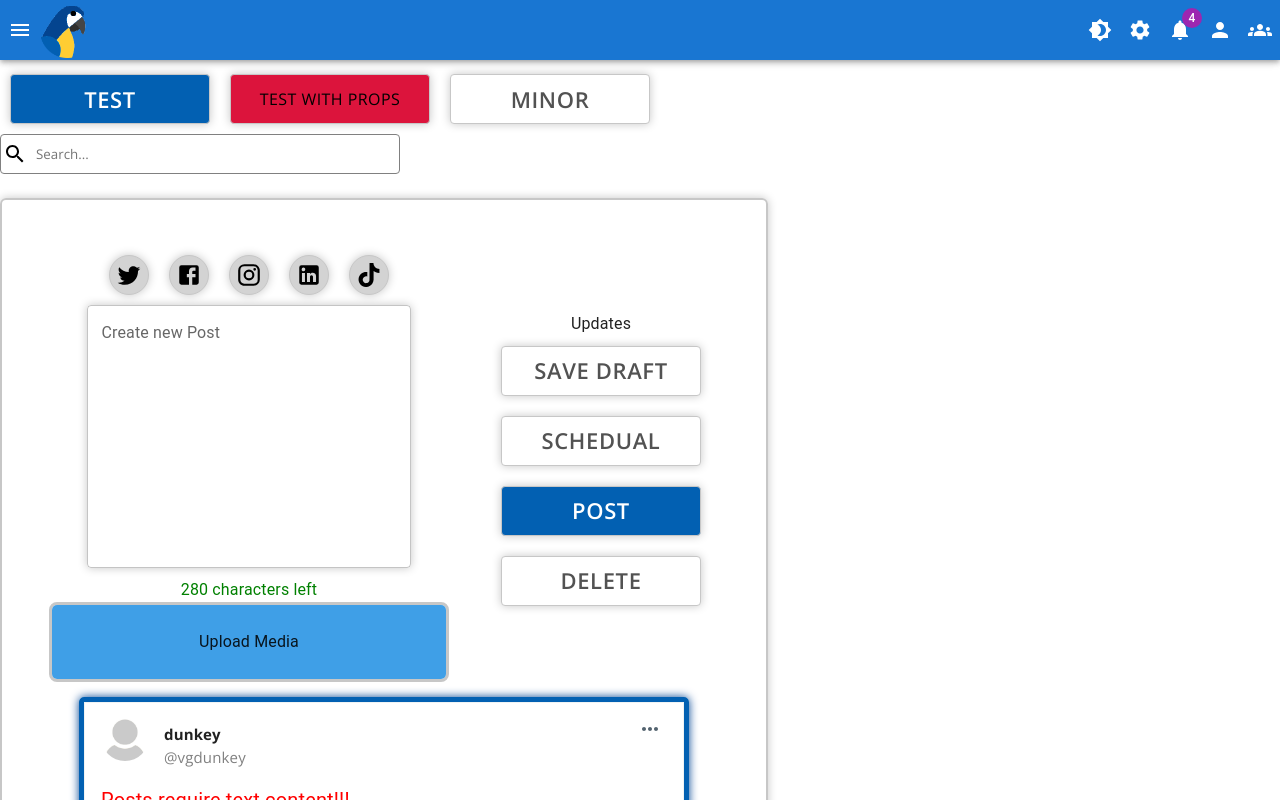
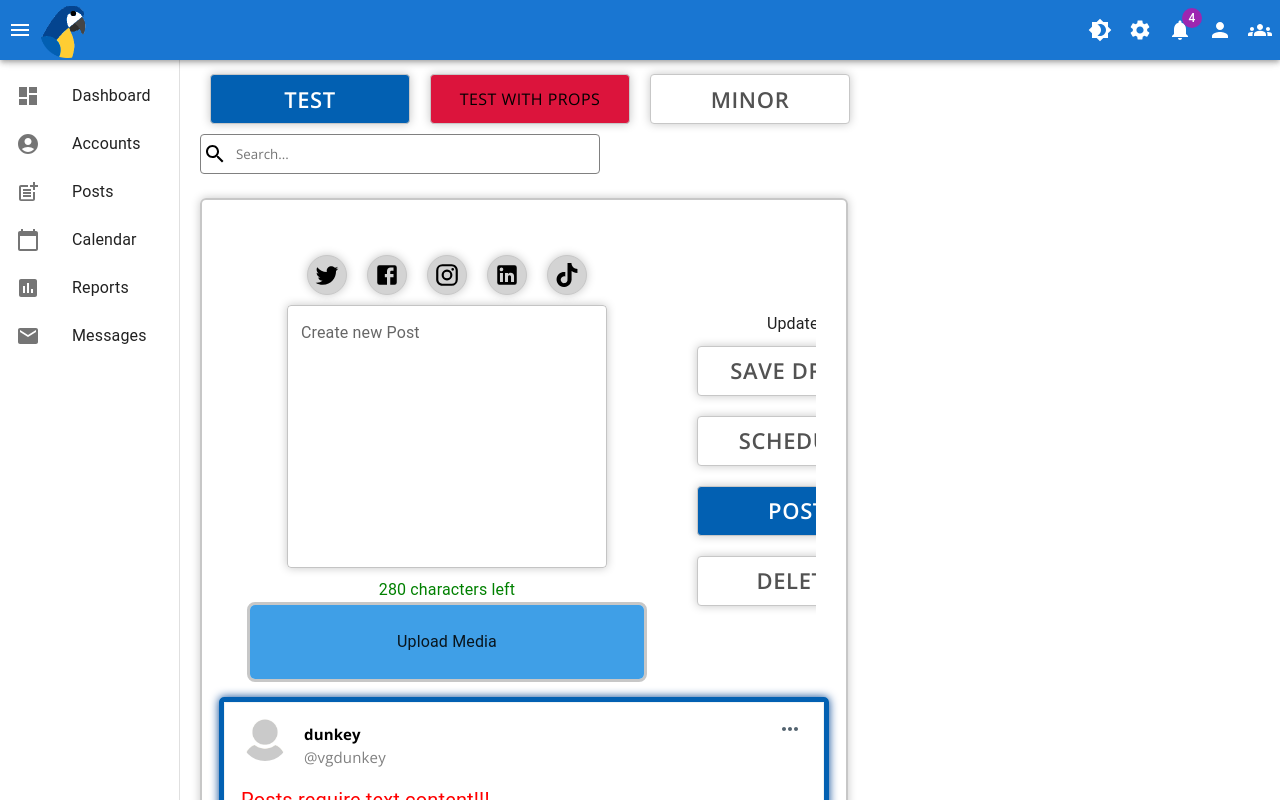
Before and after one commit to JMP-APZH/SocialPoly_vjmp, a React (Create React App) app in the folder frontend/: page / in a window 1280 px wide. Shown: the top 800 px of the page. Built offline with nearby package versions, Linux system fonts and the light colour scheme.

Commit message:
Added the Sidebar

```diff
--- a/frontend/package.json
+++ b/frontend/package.json
@@ -12,7 +12,6 @@
     "@testing-library/jest-dom": "^5.11.4",
     "@testing-library/react": "^11.1.0",
     "@testing-library/user-event": "^12.1.10",
-    "muuri-react": "mrtijn/muuri-react#master",
     "react": "^17.0.2",
     "react-dom": "^17.0.2",
     "react-dropzone": "^11.4.2",
--- a/frontend/src/App.jsx
+++ b/frontend/src/App.jsx
@@ -6,12 +6,14 @@ import { BrowserRouter as Router, Route } from "react-router-dom";
 import TestPage from "./Pages/TestPage/TestPage";
 import GridDND from "./Components/GridDND/GridDND";
 import Header from "./Components/Header/Header";
-import CssBaseline from "@mui/material/CssBaseline";
+import SideBar from "./Components/SideBar/SideBar";
+import { Box, CssBaseline } from "@mui/material";
 import { setToLS, getFromLS } from "./utils/storage";
 
 const Offset = styled("div")(({ theme }) => theme.mixins.toolbar);
 
 function App() {
+  /* let drawerWidth = 180; */
   const UserSystemTheme = window.matchMedia(
     "(prefers-color-scheme: dark)"
   ).matches;
@@ -19,6 +21,7 @@ function App() {
   const [darkMode, setDarkMode] = useState(
     getFromLS("DarkMode") !== null ? getFromLS("DarkMode") : UserSystemTheme
   );
+  const [drawerWidth, setDrawerWidth] = useState(180);
 
   const theme = createTheme({
     palette: {
@@ -31,15 +34,29 @@ function App() {
     setToLS("DarkMode", !darkMode);
   };
 
+  const toggleDrawer = () => {
+    if (drawerWidth === 180) {
+      setDrawerWidth(60);
+    } else {
+      setDrawerWidth(180);
+    }
+  };
   return (
     <ThemeProvider theme={theme}>
       <CssBaseline />
       <Router>
         <AppMain>
-          <Header toggleDarkMode={toggleDarkMode} darkMode={darkMode} />
+          <Header
+            toggleDarkMode={toggleDarkMode}
+            darkMode={darkMode}
+            toggleDrawer={toggleDrawer}
+          />
           <Offset />
-          <Route path="/" component={TestPage} exact />
-          <Route path="/grid" component={GridDND} exact />
+          <SideBar drawerWidth={drawerWidth} />
+          <Box style={{ marginLeft: drawerWidth + 20 }}>
+            <Route path="/" component={TestPage} exact />
+            <Route path="/grid" component={GridDND} exact />
+          </Box>
         </AppMain>
       </Router>
     </ThemeProvider>
--- a/frontend/src/Components/Header/Header.jsx
+++ b/frontend/src/Components/Header/Header.jsx
@@ -1,6 +1,6 @@
 import React from "react";
 import { HeaderMain } from "./HeaderStyle";
-import logoDuotone from "../../assets/images/ParrotHead.png";
+import logoHead from "../../assets/images/ParrotHead.png";
 import { AppBar, Badge, IconButton } from "@mui/material";
 import {
   Menu,
@@ -12,19 +12,18 @@ import {
   Brightness4,
 } from "@mui/icons-material";
 
-export default function Header({
-  handleDrawerToggle,
-  toggleDarkMode,
-  darkMode,
-}) {
+export default function Header({ toggleDrawer, toggleDarkMode, darkMode }) {
   return (
-    <AppBar>
+    <AppBar
+      position="fixed"
+      sx={{ zIndex: (theme) => theme.zIndex.drawer + 1 }}
+    >
       <HeaderMain>
         <div className="TopLeft">
-          <IconButton color="inherit" onClick={handleDrawerToggle}>
+          <IconButton color="inherit" onClick={toggleDrawer}>
             <Menu />
           </IconButton>
-          <img src={logoDuotone} className="Logo" alt="Logo" />
+          <img src={logoHead} className="Logo" alt="Logo" />
         </div>
         <div className="TopRight">
           <IconButton color="inherit" onClick={toggleDarkMode}>
--- a/frontend/src/Components/PostCreation/PostCreation.jsx
+++ b/frontend/src/Components/PostCreation/PostCreation.jsx
@@ -1,63 +1,100 @@
-import React, { useState } from 'react'
-import { FileDropWrapper, PlatformButton, PostCreationWrapper, PostTextArea } from './PostCreationStyle'
-import { ButtonMain, ButtonMinor } from '../../Components/Button/ButtonStyle';
-import TwitterIcon from '../../assets/svgs/twitter-icon.svg'
-import FacebookIcon from '../../assets/svgs/facebook-icon.svg'
-import InstagramIcon from '../../assets/svgs/instagram-icon.svg'
-import LinkedIn from '../../assets/svgs/linkedin-icon.svg'
-import TiktokIcon from '../../assets/svgs/tiktok-icon.svg'
-import TwitterPreview from '../Previews/TwitterPreview';
-import {useDropzone} from 'react-dropzone'
+import React, { useState } from "react";
+import {
+  FileDropWrapper,
+  PlatformButton,
+  PostCreationWrapper,
+  PostTextArea,
+} from "./PostCreationStyle";
+import { ButtonMain, ButtonMinor } from "../../Components/Button/ButtonStyle";
+import TwitterIcon from "../../assets/svgs/twitter-icon.svg";
+import FacebookIcon from "../../assets/svgs/facebook-icon.svg";
+import InstagramIcon from "../../assets/svgs/instagram-icon.svg";
+import LinkedIn from "../../assets/svgs/linkedin-icon.svg";
+import TiktokIcon from "../../assets/svgs/tiktok-icon.svg";
+import TwitterPreview from "../Previews/TwitterPreview";
+import { useDropzone } from "react-dropzone";
+import UploadIcon from "@mui/icons-material/Upload";
 
 export default function PostCreation() {
-    const [statusTwitter, setStatusTwitter] = useState(false)
-    const [statusFacebook, setStatusFacebook] = useState(false)
-    const [statusInstagram, setStatusInstagram] = useState(false)
-    const [statusLinkedIn, setStatusLinkedIn] = useState(false)
-    const [statusTiktok, setStatusTiktok] = useState(false)
-    const [dragOver, setDragOver] = useState(false)
+  const [statusTwitter, setStatusTwitter] = useState(false);
+  const [statusFacebook, setStatusFacebook] = useState(false);
+  const [statusInstagram, setStatusInstagram] = useState(false);
+  const [statusLinkedIn, setStatusLinkedIn] = useState(false);
+  const [statusTiktok, setStatusTiktok] = useState(false);
+  const [dragOver, setDragOver] = useState(false);
 
-    const {getRootProps, getInputProps} = useDropzone({
-        accept: 'image/jpeg,image/png,image/webp,image/gif,video/mp4,video/quicktime,video/webm',
+  const { getRootProps, getInputProps } = useDropzone({
+    accept:
+      "image/jpeg,image/png,image/webp,image/gif,video/mp4,video/quicktime,video/webm",
     onDrop: (acceptedFiles) => {
-            setDragOver(false)
-            setFileName(acceptedFiles[0].name)
-            const reader = new FileReader()
-            reader.onloadend = () => {setFilePreview(reader.result)}
-            reader.readAsDataURL(acceptedFiles[0])
-            setFile(acceptedFiles)
-        }
-    })
+      setDragOver(false);
+      setFileName(acceptedFiles[0].name);
+      const reader = new FileReader();
+      reader.onloadend = () => {
+        setFilePreview(reader.result);
+      };
+      reader.readAsDataURL(acceptedFiles[0]);
+      setFile(acceptedFiles);
+    },
+  });
 
-    const [file, setFile] = useState(null)
-    const [filePreview, setFilePreview] = useState('')
-    const [fileName, setFileName] = useState('Upload Media')
-    const [postText, setPostText] = useState('')
+  const [file, setFile] = useState(null);
+  const [filePreview, setFilePreview] = useState("");
+  const [fileName, setFileName] = useState("Upload Media");
+  const [postText, setPostText] = useState("");
 
   const postTextHandler = (e) => {
-        setPostText(e.target.value)
-    }
+    setPostText(e.target.value);
+  };
 
   return (
     <PostCreationWrapper remainingText={280 - postText.length}>
-            <div className='postWrapper'>
-                <div className='postContent'>
-                    <div className='platformButtons'>
-
-                        <PlatformButton onClick={() => setStatusTwitter(!statusTwitter)} active={statusTwitter} ><img src={TwitterIcon} alt="" /></PlatformButton>
-                        <PlatformButton disabled onClick={() => setStatusFacebook(!statusFacebook)} active={statusFacebook} ><img src={FacebookIcon} alt="" /></PlatformButton>
-                        <PlatformButton disabled onClick={() => setStatusInstagram(!statusInstagram)} active={statusInstagram} ><img src={InstagramIcon} alt="" /></PlatformButton>
-                        <PlatformButton disabled onClick={() => setStatusLinkedIn(!statusLinkedIn)} active={statusLinkedIn} ><img src={LinkedIn} alt="" /></PlatformButton>
-                        <PlatformButton disabled onClick={() => setStatusTiktok(!statusTiktok)} active={statusTiktok} ><img src={TiktokIcon} alt="" /></PlatformButton>
-
+      <div className="postWrapper">
+        <div className="postContent">
+          <div className="platformButtons">
+            <PlatformButton
+              onClick={() => setStatusTwitter(!statusTwitter)}
+              active={statusTwitter}
+            >
+              <img src={TwitterIcon} alt="" />
+            </PlatformButton>
+            <PlatformButton
+              disabled
+              onClick={() => setStatusFacebook(!statusFacebook)}
+              active={statusFacebook}
+            >
+              <img src={FacebookIcon} alt="" />
+            </PlatformButton>
+            <PlatformButton
+              disabled
+              onClick={() => setStatusInstagram(!statusInstagram)}
+              active={statusInstagram}
+            >
+              <img src={InstagramIcon} alt="" />
+            </PlatformButton>
+            <PlatformButton
+              disabled
+              onClick={() => setStatusLinkedIn(!statusLinkedIn)}
+              active={statusLinkedIn}
+            >
+              <img src={LinkedIn} alt="" />
+            </PlatformButton>
+            <PlatformButton
+              disabled
+              onClick={() => setStatusTiktok(!statusTiktok)}
+              active={statusTiktok}
+            >
+              <img src={TiktokIcon} alt="" />
+            </PlatformButton>
           </div>
           <PostTextArea
             multiline
-                    label='Create new Post'
+            label="Create new Post"
             name="textContent"
             value={postText}
             onChange={postTextHandler}
-                    rows={10}></PostTextArea>
+            rows={10}
+          ></PostTextArea>
           <span>{280 - postText.length} characters left</span>
 
           {/* <ButtonMain
@@ -75,31 +112,39 @@ export default function PostCreation() {
                         />
                     </ButtonMain> */}
 
-                    <FileDropWrapper className='test' dragover={dragOver}>
-                        <div className='fileDrop' {...getRootProps()} onDragEnter={() => setDragOver(true)}>
+          <FileDropWrapper className="test" dragover={dragOver}>
+            <div
+              className="fileDrop"
+              {...getRootProps()}
+              onDragEnter={() => setDragOver(true)}
+            >
               <input {...getInputProps()} />
-                            <p >{fileName}</p>
+              <p>{fileName}</p>
             </div>
 
-                        <div className='dragOverlay' {...getRootProps()} onDragLeave={() => setDragOver(false)} >
+            <div
+              className="dragOverlay"
+              {...getRootProps()}
+              onDragLeave={() => setDragOver(false)}
+            >
+              <UploadIcon style={{ height: 40, width: 40 }} />
               <input {...getInputProps()} />
             </div>
           </FileDropWrapper>
-
         </div>
 
-                <div className='postControls'>
+        <div className="postControls">
           <span>Updates</span>
           <ButtonMinor>Save Draft</ButtonMinor>
-                    <ButtonMinor>Schedual</ButtonMinor>
+          <ButtonMinor>Schedule</ButtonMinor>
           <ButtonMain>Post</ButtonMain>
           <ButtonMinor>Delete</ButtonMinor>
         </div>
       </div>
 
-            <div className='previewWrapper'>
-                <TwitterPreview image={filePreview} textContent={postText}/>
+      <div className="previewWrapper">
+        <TwitterPreview image={filePreview} textContent={postText} />
       </div>
     </PostCreationWrapper>
-    )
+  );
 }
--- a/frontend/src/Components/PostCreation/PostCreationStyle.jsx
+++ b/frontend/src/Components/PostCreation/PostCreationStyle.jsx
@@ -1,9 +1,6 @@
-import styled from 'styled-components';
-import * as global from '../../indexStyle'
-import { TextField } from '@mui/material';
-import Upload from '../../assets/svgs/twitter-share.svg'
-
-
+import styled from "styled-components";
+import * as global from "../../indexStyle";
+import { TextField } from "@mui/material";
 
 export const PostTextArea = styled(TextField)`
   && {
@@ -12,18 +9,18 @@ export const PostTextArea = styled(TextField)`
     resize: none;
     width: 80%;
     box-shadow: 0px 0px 10px ${global.borderColor};
-        ${(props) => props.fontSize ? 'font-size: ' + props.fontSize : global.fontM};
-        font-family: ${(props) => props.fontFamily ? props.fontFamily : global.openSans};
-        color: blue;
+    ${(props) =>
+      props.fontSize ? "font-size: " + props.fontSize : global.fontM};
+    font-family: ${(props) =>
+      props.fontFamily ? props.fontFamily : global.openSans};
   }
-    `
+`;
 
 export const PostCreationWrapper = styled.div`
   display: flex;
   flex-direction: column;
   justify-content: center;
   align-items: center;
-
 
   border: ${global.borderColor} 2px solid;
   padding: 30px;
@@ -37,7 +34,6 @@ export const PostCreationWrapper = styled.div`
     width: 100%;
     display: flex;
     overflow: auto;
-
   }
 
   .postContent {
@@ -46,21 +42,23 @@ export const PostCreationWrapper = styled.div`
     justify-content: center;
     align-items: center;
     flex-grow: 1;
-        margin: 15px ;
+    margin: 15px;
 
     textarea {
-            ${(props) => props.remainingText < 0 ? 'color: red' : 'color: black'}
+      ${(props) => (props.remainingText < 0 ? "color: red" : "color: black")}
+      color: inherit;
     }
     span {
       margin-top: 10px;
       ${(props) =>
-            props.remainingText > 30 ? 'color: green;' :
-            props.remainingText > 10 ? 'color: orange' :
-            props.remainingText >= 0 ? 'color: red' :
-            'color: red; font-weight: bold'
+        props.remainingText > 30
+          ? "color: green;"
+          : props.remainingText > 10
+          ? "color: orange"
+          : props.remainingText >= 0
+          ? "color: red"
+          : "color: red; font-weight: bold"}
     }
-        }
-
   }
 
   .platformButtons {
@@ -74,7 +72,6 @@ export const PostCreationWrapper = styled.div`
     flex-direction: column;
     justify-content: center;
     align-items: center;
-
   }
 
   .previewWrapper {
@@ -83,18 +80,19 @@ export const PostCreationWrapper = styled.div`
     box-shadow: 0px 0px 10px ${global.colorMainD};
   }
   margin-bottom: 200px;
-    `
+`;
 
 export const FileDropWrapper = styled.div`
   display: flex;
   height: 80px;
   width: 400px;
-    /* background-color: ${(props) => props.dragover ? 'blue' : 'coral'}; */
-    border: ${global.borderColor} 3px ${(props) => props.dragover ? 'dashed' : 'solid'};
+  /* background-color: ${(props) => (props.dragover ? "blue" : "coral")}; */
+  border: ${global.borderColor} 3px
+    ${(props) => (props.dragover ? "dashed" : "solid")};
   border-radius: 8px;
 
   div {
-        display: ${(props) => props.dragover ? 'none' : 'flex'};
+    display: ${(props) => (props.dragover ? "none" : "flex")};
     border-radius: 5px;
     align-items: center;
     justify-content: center;
@@ -110,15 +108,9 @@ export const FileDropWrapper = styled.div`
     justify-content: center;
     height: 100%;
     width: 100%;
-        display: ${(props) => props.dragover ? 'flex' : 'none'};
-        background-color: white;
-        background-image: url(${Upload}) ;
-        background-repeat: no-repeat;
-        background-position: center;
-        background-size: 40px;
+    display: ${(props) => (props.dragover ? "flex" : "none")};
   }
-
-`
+`;
 
 export const PlatformButton = styled.button`
   display: flex;
@@ -132,7 +124,10 @@ export const PlatformButton = styled.button`
   border: solid 1px ${global.borderColor};
   box-shadow: 0px 0px 10px ${global.borderColor};
   cursor: pointer;
-    ${(props) => props.active ? `background-color: ${global.colorMainL};` : `background-color: lightgray;`}
+  ${(props) =>
+    props.active
+      ? `background-color: ${global.colorMainL};`
+      : `background-color: lightgray;`}
   transition: .5s;
 
   &:hover {
@@ -143,9 +138,8 @@ export const PlatformButton = styled.button`
   }
 
   img {
-        ${(props) => props.active ? `filter: invert(100%);` : ``}
+    ${(props) => (props.active ? `filter: invert(100%);` : ``)}
     height: 70%;
     width: 70%;
   }
-
-`
+`;
--- a/frontend/src/Components/Previews/TwitterPreviewStyle.jsx
+++ b/frontend/src/Components/Previews/TwitterPreviewStyle.jsx
@@ -1,8 +1,7 @@
-import styled from 'styled-components';
-import * as global from '../../indexStyle';
+import styled from "styled-components";
+import * as global from "../../indexStyle";
 
 export const TwitterPreviewWrapper = styled.div`
-
   .twitterPostWrapper {
     background-color: white;
     display: flex;
@@ -10,9 +9,10 @@ export const TwitterPreviewWrapper = styled.div`
     padding: 0 16px;
     box-sizing: border-box;
     width: 600px;
-    border: #EFF3F4 1px solid;
+    border: #eff3f4 1px solid;
+    color: #000000;
 
-    div{
+    div {
       margin-top: 10px;
     }
 
@@ -49,7 +49,8 @@ export const TwitterPreviewWrapper = styled.div`
       height: 35px;
       border: none;
       background-color: transparent;
-        filter: invert(37%) sepia(5%) saturate(1627%) hue-rotate(164deg) brightness(96%) contrast(87%);
+      filter: invert(37%) sepia(5%) saturate(1627%) hue-rotate(164deg)
+        brightness(96%) contrast(87%);
     }
 
     .postBody {
@@ -68,19 +69,17 @@ export const TwitterPreviewWrapper = styled.div`
             border-radius: 15px; */
 
         video {
-                border: #CFD9DE 1px solid;
+          border: #cfd9de 1px solid;
           border-radius: 15px;
           width: 100%;
           object-fit: cover;
-
         }
 
         img {
-                border: #CFD9DE 1px solid;
+          border: #cfd9de 1px solid;
           border-radius: 15px;
           width: 100%;
           object-fit: cover;
-
         }
       }
     }
@@ -88,12 +87,12 @@ export const TwitterPreviewWrapper = styled.div`
     .timestamp {
       color: #536471;
       font-size: 15px;
-        border-bottom: solid 1px #EFF3F4;
+      border-bottom: solid 1px #eff3f4;
       padding: 10px 4px 16px 4px;
     }
     .engagment {
       display: flex;
-        border-bottom: solid 1px #EFF3F4;
+      border-bottom: solid 1px #eff3f4;
       padding: 16px 4px;
       span {
         color: #536471;
@@ -123,4 +122,4 @@ export const TwitterPreviewWrapper = styled.div`
       }
     }
   }
-`
+`;
--- a/frontend/src/Components/SideBar/SideBar.jsx
+++ b/frontend/src/Components/SideBar/SideBar.jsx
@@ -0,0 +1,25 @@
+import React from "react";
+import SideBarContent from "./SideBarContent";
+import { Drawer, Toolbar } from "@mui/material";
+import { StyledBox } from "./SideBarStyle";
+
+export default function SideBar(props) {
+  return (
+    <StyledBox sx={{ display: "flex", overflow: "auto" }}>
+      <Drawer
+        variant="permanent"
+        sx={{
+          width: props.drawerWidth,
+          flexShrink: 0,
+          [`& .MuiDrawer-paper`]: {
+            width: props.drawerWidth,
+            boxSizing: "border-box",
+          },
+        }}
+      >
+        <Toolbar />
+        <SideBarContent />
+      </Drawer>
+    </StyledBox>
+  );
+}
--- /dev/null
+++ b/frontend/src/Components/SideBar/SideBarContent.jsx
@@ -0,0 +1,61 @@
+import React from "react";
+import {
+  Toolbar,
+  List,
+  ListItem,
+  ListItemIcon,
+  ListItemText,
+} from "@mui/material";
+import {
+  Dashboard,
+  AccountCircle,
+  PostAdd,
+  CalendarToday,
+  Assessment,
+  Email,
+} from "@mui/icons-material";
+
+export default function SideBarContent() {
+  return (
+    <Toolbar style={{ padding: 0 }}>
+      <List>
+        <ListItem button key="Dashboard">
+          <ListItemIcon>
+            <Dashboard />
+          </ListItemIcon>
+          <ListItemText primary="Dashboard" />
+        </ListItem>
+        <ListItem button key="Accounts">
+          <ListItemIcon>
+            <AccountCircle />
+          </ListItemIcon>
+          <ListItemText primary="Accounts" />
+        </ListItem>
+        <ListItem button key="Posts">
+          <ListItemIcon>
+            <PostAdd />
+          </ListItemIcon>
+          <ListItemText primary="Posts" />
+        </ListItem>
+        <ListItem button key="Calendar">
+          <ListItemIcon>
+            <CalendarToday />
+          </ListItemIcon>
+          <ListItemText primary="Calendar" />
+        </ListItem>
+        <ListItem button key="Reports">
+          <ListItemIcon>
+            <Assessment />
+          </ListItemIcon>
+          <ListItemText primary="Reports" />
+        </ListItem>
+        <ListItem button key="Messages">
+          <ListItemIcon>
+            <Email />
+          </ListItemIcon>
+          <ListItemText primary="Messages" />
+        </ListItem>
+      </List>
+    </Toolbar>
+  );
+}
--- a/frontend/src/Components/SideBar/SideBarStyle.jsx
+++ b/frontend/src/Components/SideBar/SideBarStyle.jsx
@@ -1,3 +1,9 @@
 import styled from "styled-components";
+import { Box } from "@mui/material";
 
-export const SideBarDiv = styled.div``;
+export const StyledBox = styled(Box)`
+  && {
+    top: 60px;
+    z-index: 500;
+  }
+`;
```
Also changed, not shown: 1 other file (tests, documents, lock files or other folders). Lines whose indentation alone changed are shown as unchanged.
